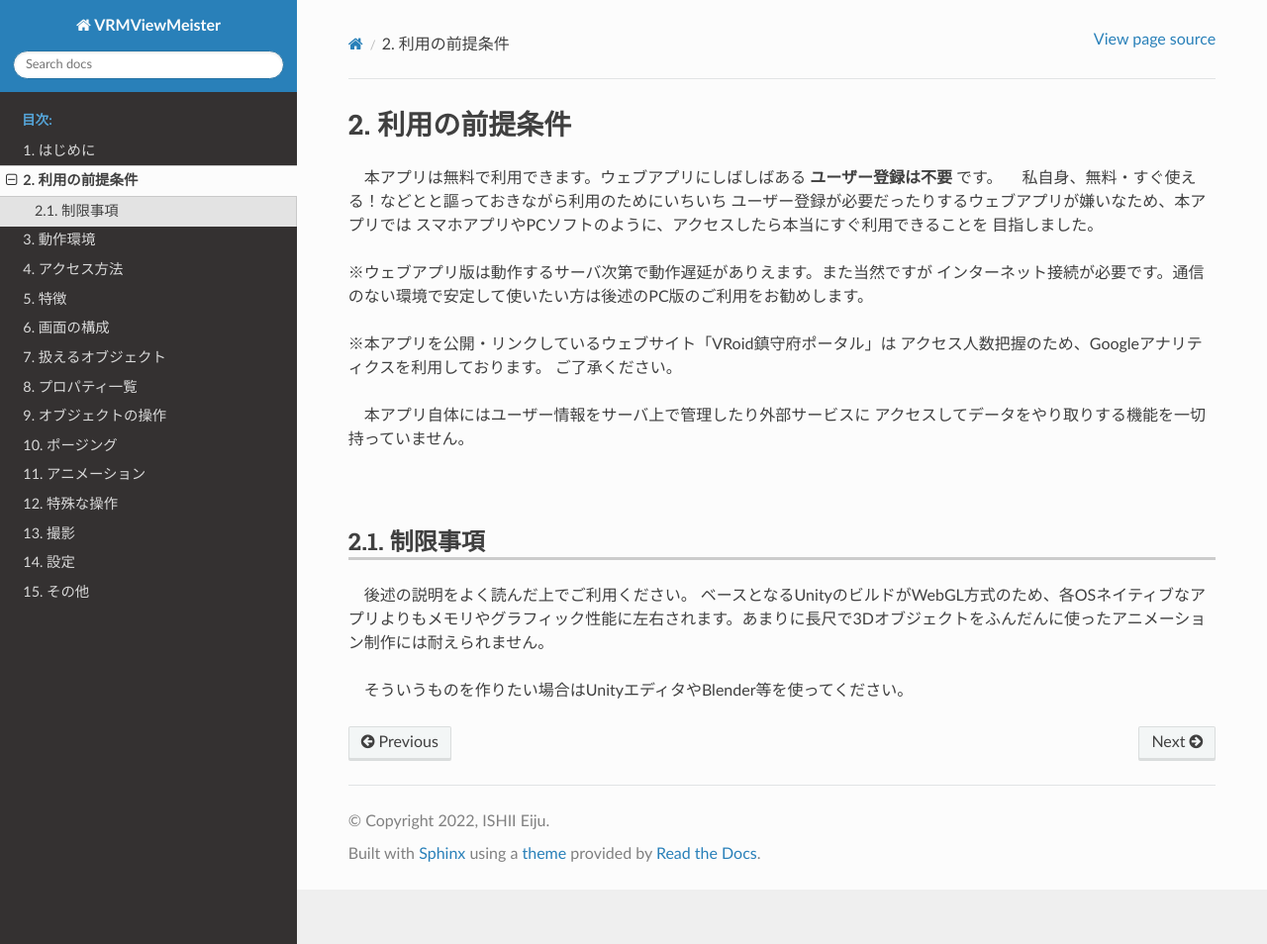
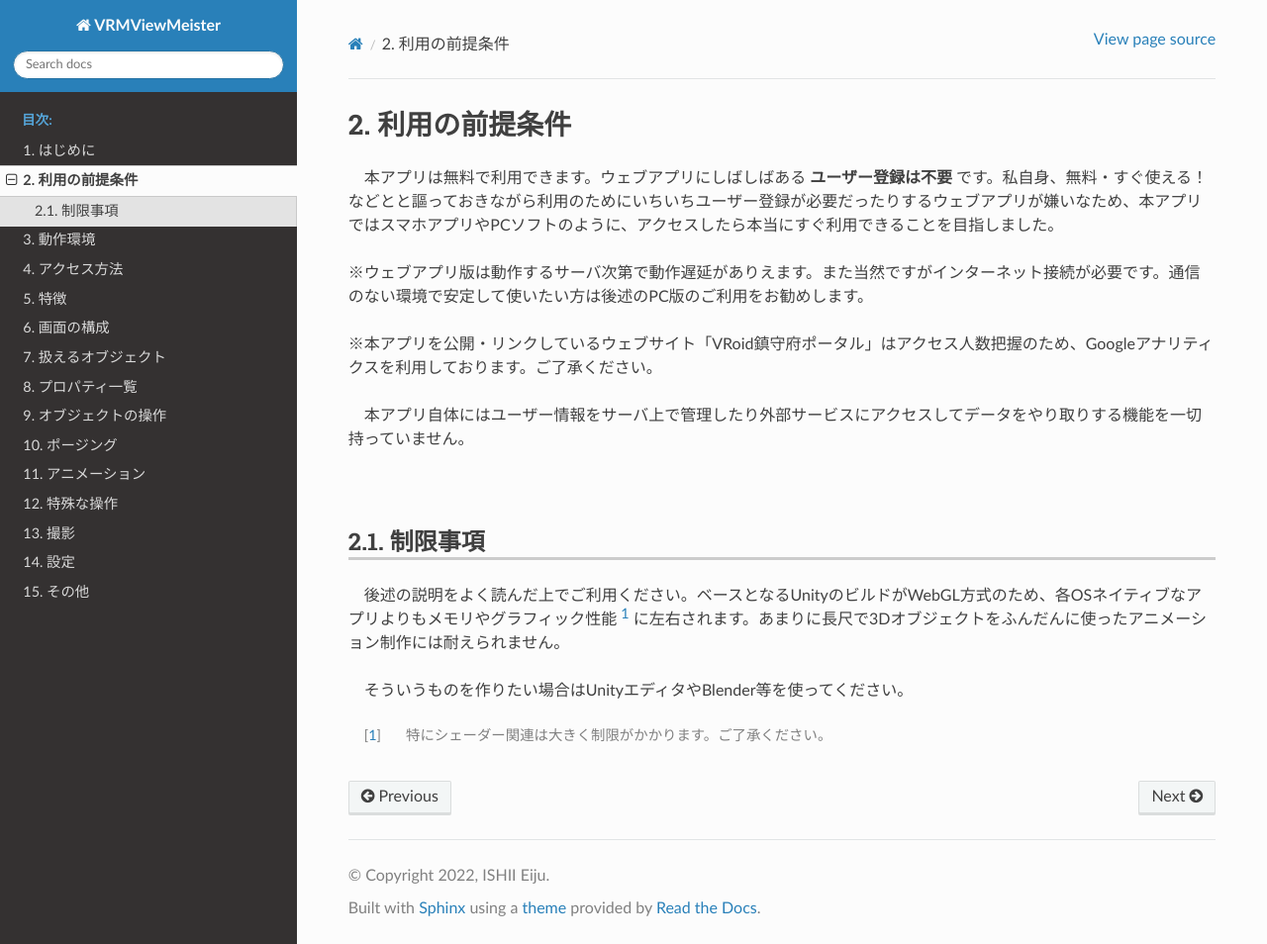
Before and after one commit to nishlumi/vrmviewmdoc, a Sphinx documentation site: the page built from docs/source/man1/aboutuse.rst, in a window 1280 px wide and 954 px high. Shown: the whole window at 99% size. Built offline with Sphinx 7.4.7 and the Read the Docs theme 2.0.0, drawn with Linux system fonts in a browser that asks for light colours; a script that is not in the unit is left out.

Commit message:
5/2夜時点

```diff
--- a/docs/source/man1/aboutuse.rst
+++ b/docs/source/man1/aboutuse.rst
@@ -3,32 +3,24 @@
 ###############
 
 
-　本アプリは無料で利用できます。ウェブアプリにしばしばある **ユーザー登録は不要** です。
-　私自身、無料・すぐ使える！などとと謳っておきながら利用のためにいちいち
-ユーザー登録が必要だったりするウェブアプリが嫌いなため、本アプリでは
-スマホアプリやPCソフトのように、アクセスしたら本当にすぐ利用できることを
-目指しました。
+　本アプリは無料で利用できます。ウェブアプリにしばしばある **ユーザー登録は不要** です。私自身、無料・すぐ使える！などとと謳っておきながら利用のためにいちいちユーザー登録が必要だったりするウェブアプリが嫌いなため、本アプリではスマホアプリやPCソフトのように、アクセスしたら本当にすぐ利用できることを目指しました。
 
-※ウェブアプリ版は動作するサーバ次第で動作遅延がありえます。また当然ですが
-インターネット接続が必要です。通信のない環境で安定して使いたい方は後述のPC版のご利用をお勧めします。
+※ウェブアプリ版は動作するサーバ次第で動作遅延がありえます。また当然ですがインターネット接続が必要です。通信のない環境で安定して使いたい方は後述のPC版のご利用をお勧めします。
 
-※本アプリを公開・リンクしているウェブサイト「VRoid鎮守府ポータル」は
-アクセス人数把握のため、Googleアナリティクスを利用しております。
-ご了承ください。
+※本アプリを公開・リンクしているウェブサイト「VRoid鎮守府ポータル」はアクセス人数把握のため、Googleアナリティクスを利用しております。ご了承ください。
 
-　本アプリ自体にはユーザー情報をサーバ上で管理したり外部サービスに
-アクセスしてデータをやり取りする機能を一切持っていません。
+　本アプリ自体にはユーザー情報をサーバ上で管理したり外部サービスにアクセスしてデータをやり取りする機能を一切持っていません。
 
 |
 
 制限事項
 ===================
 
-　後述の説明をよく読んだ上でご利用ください。
-ベースとなるUnityのビルドがWebGL方式のため、各OSネイティブなアプリよりもメモリやグラフィック性能に左右されます。あまりに長尺で3Dオブジェクトをふんだんに使ったアニメーション制作には耐えられません。
+　後述の説明をよく読んだ上でご利用ください。ベースとなるUnityのビルドがWebGL方式のため、各OSネイティブなアプリよりもメモリやグラフィック性能 [1]_ に左右されます。あまりに長尺で3Dオブジェクトをふんだんに使ったアニメーション制作には耐えられません。
 
 　そういうものを作りたい場合はUnityエディタやBlender等を使ってください。
 
+.. [1] 特にシェーダー関連は大きく制限がかかります。ご了承ください。
 
 .. raw:: latex
 
--- a/docs/source/man1/environ.rst
+++ b/docs/source/man1/environ.rst
@@ -45,6 +45,9 @@
   | ・.vvmposeファイル、.vvmmotファイル、.vvmprojファイル
 
 
+.. [1] ChromeOSではPC版を使うことはできません。
+.. [2] FirefoxはPWAの独立したウィンドウ化を行なえません。
+
 .. note::
     * Android, iOSはUnityのWebGLの仕様に従い、サポート外とさせていただきます。
     * 通信量はあくまでも目安です。PWA対応のため通信はアプリの読み込み・アップデート時にしか原則として行わないようにしています。
--- a/docs/source/man1/initial.rst
+++ b/docs/source/man1/initial.rst
@@ -2,12 +2,12 @@
 はじめに
 ##########
 
-　本アプリはMMDのように **VRoid(VRM)でアニメーションを手軽に作ること** を目指したアプリです。本アプリを使えば、主に次のことを簡単に行えるようになります。
+　本アプリはMMDのように **VRoid(VRM)でアニメーションを手軽に作って遊べる** を目指したアプリです。本アプリを使えば、主に次のことを簡単に行えるようになります。
 
 * VRMに好きなポーズを撮らせてスクリーンショットを撮れる
 * VRMを、UnityやBlender等を使わずに一から動かしてアニメーションを作成できる
 
-　本格的な3Dアニメーションを目指したわけではないので、本アプリで作ったアニメーションは（今のところ）本アプリでしか再生できませんが、Unityのエディタ上で直接作るより遥かに手軽にできるはずです。それからウェブアプリになっているため、ウェブブラウザでどこでも使えるのが特徴です。（技術的な面で制限がかかる機能もあります）
+　本格的な3Dアニメーションアプリを目指したわけではないので、本アプリで作ったアニメーションは（今のところ）本アプリでしか再生できませんが、Unityのエディタ上で直接作るより遥かに手軽にできるはずです。それからウェブアプリになっているため、ウェブブラウザでどこでも使えるのが特徴です。（技術的な面で制限がかかる機能もあります）
 
 
 VRoid(VRM)とは？
--- a/docs/source/man1/screen_objlist.rst
+++ b/docs/source/man1/screen_objlist.rst
@@ -55,6 +55,6 @@
 :全ボーンをリセット:
     ポーズをリセットしてTポーズ（デフォルト）に戻します。
 :モデルを削除:
-    オブジェクトをアプリから削除します。、
+    オブジェクトをアプリから削除します。
 :このモデルとロールを両方削除する:
     オブジェクトとそれに紐づくロール（役割）をアプリから削除します。
--- a/docs/source/man1/screen_scrshot.rst
+++ b/docs/source/man1/screen_scrshot.rst
@@ -5,7 +5,6 @@
 ####################################
 
 .. image:: ../img/screen_scrshot.png
-    :scale: 80
     :align: center
 
 |
--- a/docs/source/man2/operation_vrm.rst
+++ b/docs/source/man2/operation_vrm.rst
@@ -382,7 +382,7 @@ Ver 1.0.0 時点：
 | 　以後、体の部位に合わせて装着したオブジェクトも連動して動くようになります。
 | 　右端の削除ボタンで装着を解除できます。
 
-.. note::
+.. caution::
     | ※装着されたオブジェクトの扱い
     | 　VRMが装着したオブジェクトは、アニメーションにおいては位置や回転などの変形操作をキーフレームに登録することはできなくなります。一覧で選択してもIKマーカーは表示されません。
     | 　各種プロパティは装着前に設定しておくようにしてください。
```
Also changed, not shown: other parts of docs/source/man1/environ.rst (+0 -2 lines), docs/source/img/screen_scrshot.png.
